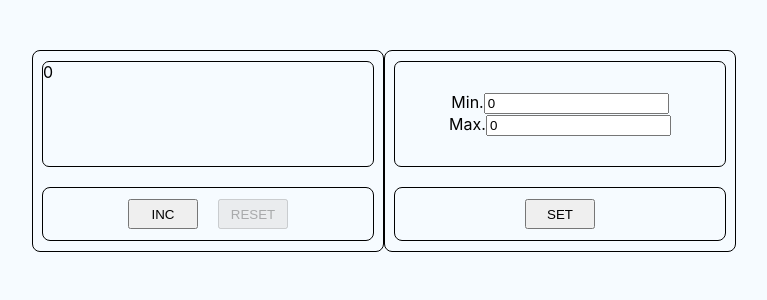
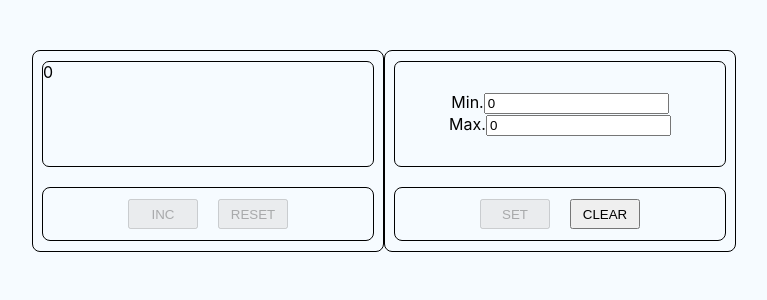
Before and after one commit to gurskygursky/counter, a React (Create React App) app: page / in a window 1280 px wide. Shown: the top 300 px of the page, without its empty margins (256-1023 px from the left). Built offline with nearby package versions, Linux system fonts and the light colour scheme.

Commit message:
add logic working

```diff
--- a/src/CounterWithSettings/Counter.tsx
+++ b/src/CounterWithSettings/Counter.tsx
@@ -1,12 +1,25 @@
-import React from 'react';
+import React, {useState} from 'react';
 import {CounterContainer} from './CounterContainer';
 import {SettingsCounter} from './SettingsCounter';
 
 export const Counter = () => {
+
+    const [counterValue, setCounterValue] = useState<number>(0);
+    const [minimalValue, setMinimalValue] = useState<number>(0);
+    const [maximalValue, setMaximalValue] = useState<number>(0);
+
     return (
         <>
-            <CounterContainer/>
-            <SettingsCounter/>
+            <CounterContainer counterValue={counterValue}
+                              setCounterValue={setCounterValue}
+                              maximalValue={maximalValue}
+            />
+            <SettingsCounter setCounterValue={setCounterValue}
+                             minimalValue={minimalValue}
+                             setMinimalValue={setMinimalValue}
+                             maximalValue={maximalValue}
+                             setMaximalValue={setMaximalValue}
+            />
         </>
     );
 };
--- a/src/CounterWithSettings/CounterContainer.tsx
+++ b/src/CounterWithSettings/CounterContainer.tsx
@@ -2,25 +2,31 @@ import React, {useState} from 'react';
 import style from './Counter.module.css';
 import {DisplayCounter} from './DisplayCounter';
 
-export const CounterContainer = () => {
+type PropsType = {
+    counterValue: number;
+    setCounterValue: (counterValue: number) => void;
+    maximalValue: number;
+}
 
-    const [counterValue, setCounterValue] = useState<number>(0);
+export const CounterContainer = (props: PropsType) => {
+
+    // const [counterValue, setCounterValue] = useState<number>(0);
 
     const increaseCounterValue = () => {
-        setCounterValue(counterValue + 1);
+        props.setCounterValue(props.counterValue + 1);
     }
     const resetCounterValue = () => {
-        setCounterValue(0);
+        props.setCounterValue(0);
     }
 
 
     return (
         <div className={style.counterWrapper}>
-            <DisplayCounter counterValue={counterValue}/>
+            <DisplayCounter counterValue={props.counterValue}/>
             <div className={style.buttonsWrapper}>
-                <button className={style.bttn} onClick={increaseCounterValue} disabled={counterValue === 10}>INC
+                <button className={style.bttn} onClick={increaseCounterValue} disabled={props.counterValue === props.maximalValue}>INC
                 </button>
-                <button className={style.bttn} onClick={resetCounterValue} disabled={counterValue === 0}>RESET</button>
+                <button className={style.bttn} onClick={resetCounterValue} disabled={props.counterValue === 0}>RESET</button>
             </div>
         </div>
     );
--- a/src/CounterWithSettings/SettingsCounter.tsx
+++ b/src/CounterWithSettings/SettingsCounter.tsx
@@ -1,9 +1,21 @@
 import React from 'react';
-import { SettingsCounterContainer } from './SettingsCounterContainer';
+import {SettingsCounterContainer} from './SettingsCounterContainer';
 
-export const SettingsCounter = () => {
+type PropsType = {
+    setCounterValue: (counterValue: number) => void;
+    minimalValue: number;
+    setMinimalValue: (minimalValue: number) => void;
+    maximalValue: number;
+    setMaximalValue: (maximalValue: number) => void;
+}
+export const SettingsCounter = (props: PropsType) => {
 
     return (
-        <SettingsCounterContainer/>
+        <SettingsCounterContainer setCounterValue={props.setCounterValue}
+                                  minimalValue={props.minimalValue}
+                                  setMinimalValue={props.setMinimalValue}
+                                  maximalValue={props.maximalValue}
+                                  setMaximalValue={props.setMaximalValue}
+        />
     );
 };
--- a/src/CounterWithSettings/SettingsCounterContainer.tsx
+++ b/src/CounterWithSettings/SettingsCounterContainer.tsx
@@ -1,19 +1,34 @@
 import React, {ChangeEvent, useState} from 'react';
 import style from './SettingsCounter.module.css';
 
-export const SettingsCounterContainer = () => {
+type PropsType = {
+    setCounterValue: (counterValue: number) => void;
+    minimalValue: number;
+    setMinimalValue: (minimalValue: number) => void;
+    maximalValue: number;
+    setMaximalValue: (maximalValue: number) => void;
+}
 
-    const [minimalValue, setMinimalValue] = useState<number>(0);
-    const [maximalValue, setMaximalValue] = useState<number>(0);
+export const SettingsCounterContainer = (props: PropsType) => {
+
+    // const [minimalValue, setMinimalValue] = useState<number>(0);
+    // const [maximalValue, setMaximalValue] = useState<number>(0);
 
     const setStartCounterValue = () => {
+        props.setCounterValue(props.minimalValue);
     }
 
     const onChangeMinimalValueHandler = (event: ChangeEvent<HTMLInputElement>) => {
-        setMinimalValue(+event.currentTarget.value);
+        props.setMinimalValue(+event.currentTarget.value);
     }
     const onChangeMaximalValueHandler = (event: ChangeEvent<HTMLInputElement>) => {
-        setMaximalValue(+event.currentTarget.value);
+        props.setMaximalValue(+event.currentTarget.value);
+    }
+    const clearSettingsCounter = () => {
+        localStorage.clear();
+        props.setMinimalValue(0);
+        props.setMaximalValue(0);
+        props.setCounterValue(0);
     }
 
     return (
@@ -22,20 +37,21 @@ export const SettingsCounterContainer = () => {
                 <div>
                     <span>Min.</span>
                     <input type={'number'}
-                           value={minimalValue}
+                           value={props.minimalValue}
                            onChange={onChangeMinimalValueHandler}
                     />
                 </div>
                 <div>
                     <span>Max.</span>
                     <input type={'number'}
-                           value={maximalValue}
+                           value={props.maximalValue}
                            onChange={onChangeMaximalValueHandler}
                     />
                 </div>
             </div>
             <div className={style.buttonsWrapper}>
-                <button className={style.bttn} onClick={setStartCounterValue}>SET</button>
+                <button className={style.bttn} onClick={setStartCounterValue} disabled={props.minimalValue >= props.maximalValue}>SET</button>
+                <button className={style.bttn} onClick={clearSettingsCounter}>CLEAR</button>
             </div>
         </div>
     );
```
